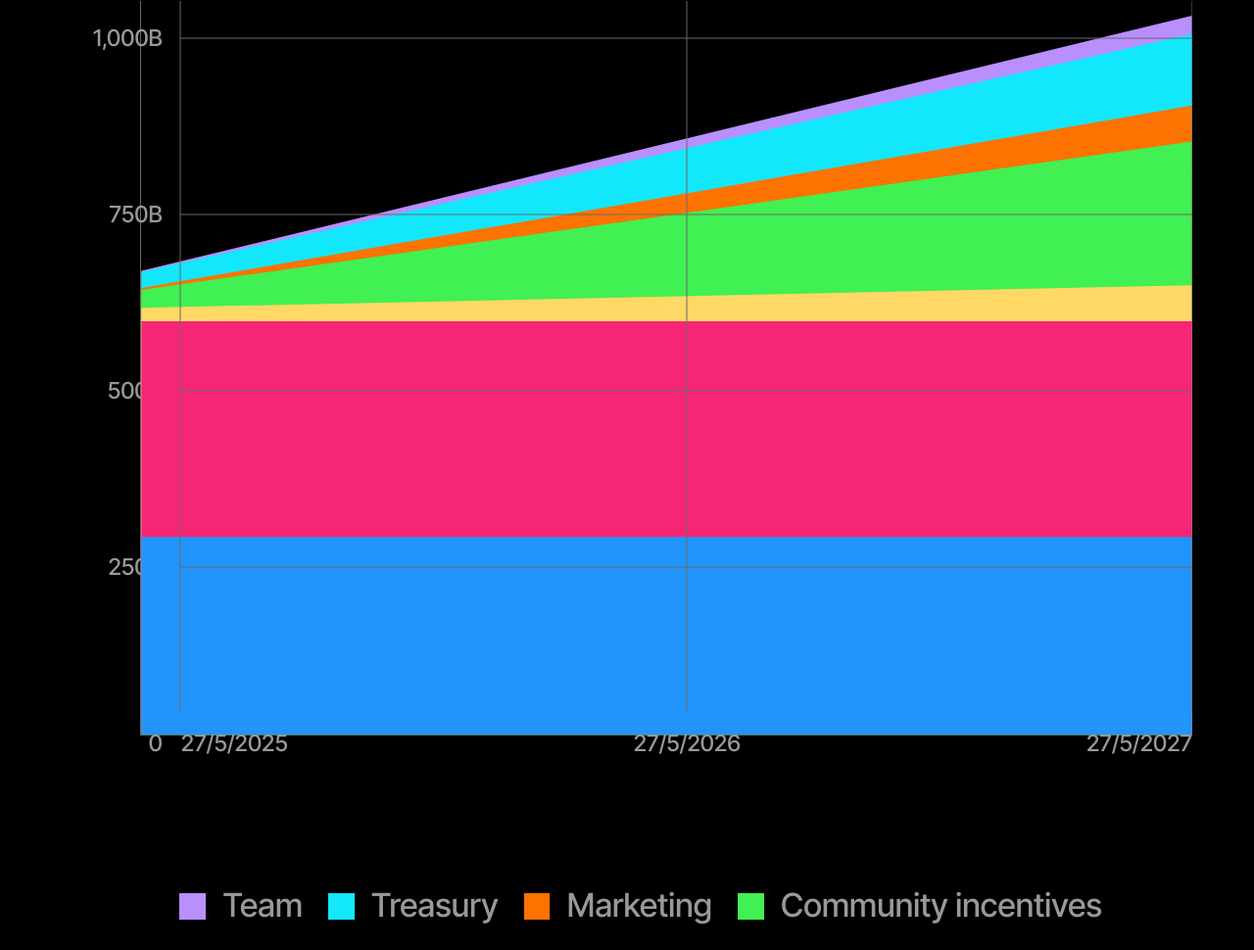
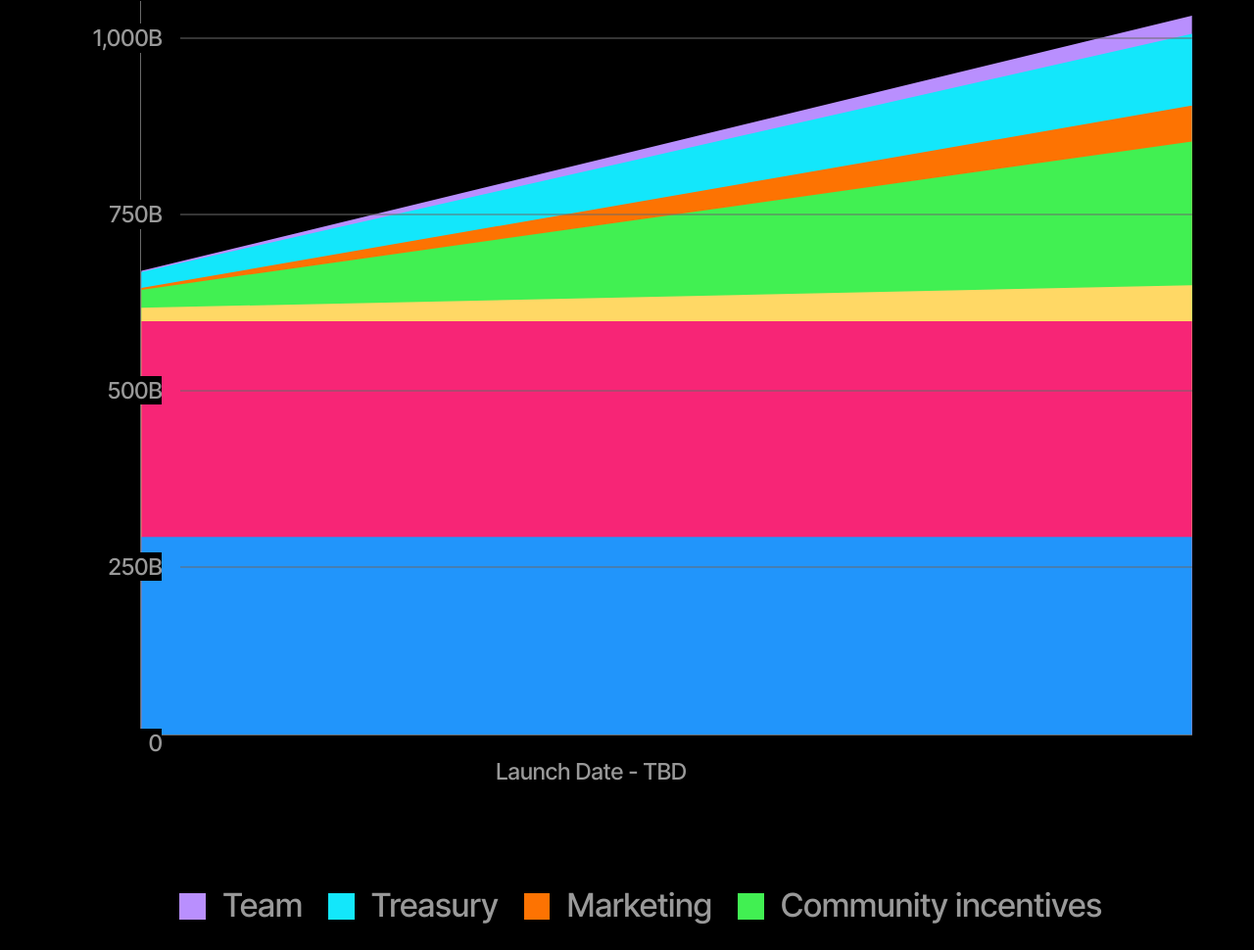
Before and after one commit to agentheroes/website, an Astro site: page /tokenomics in a window 1280 px wide. Shown: the part 3144-4114 px from the top of the page at 98% size. Built offline with nearby package versions, Linux system fonts and the light colour scheme; Astro itself is replaced by a stand-in of ours.

Commit message:
feat: tokenomicks

```diff
--- a/src/components/TokenomicsPage/CustomChart.astro
+++ b/src/components/TokenomicsPage/CustomChart.astro
@@ -6,20 +6,20 @@
       <div class="chart">
 
         <div class="y-axis">
-          <ul>
-            <li>1,000B</li>
-            <li>750B</li>
-            <li>500B</li>
-            <li>250B</li>
-            <li>0</li>
+          <ul style="position: relative; z-index: 10000;">
+            <li style="background: black;">1,000B</li>
+            <li style="background: black;">750B</li>
+            <li style="background: black;">500B</li>
+            <li style="background: black;">250B</li>
+            <li style="background: black;">0</li>
           </ul>
         </div>
 
         <div class="x-axis">
-          <ul>
-            <li>27/5/2025</li>
-            <li>27/5/2026</li>
-            <li>27/5/2027</li>
+          <ul style="width: 100%;">
+            <li style="width: 100%; text-align: center; position: relative">
+              <div style="position: absolute; left: 50%; transform: translateX(-100%)">Launch Date - TBD</div>
+            </li>
           </ul>
         </div>
 
```
